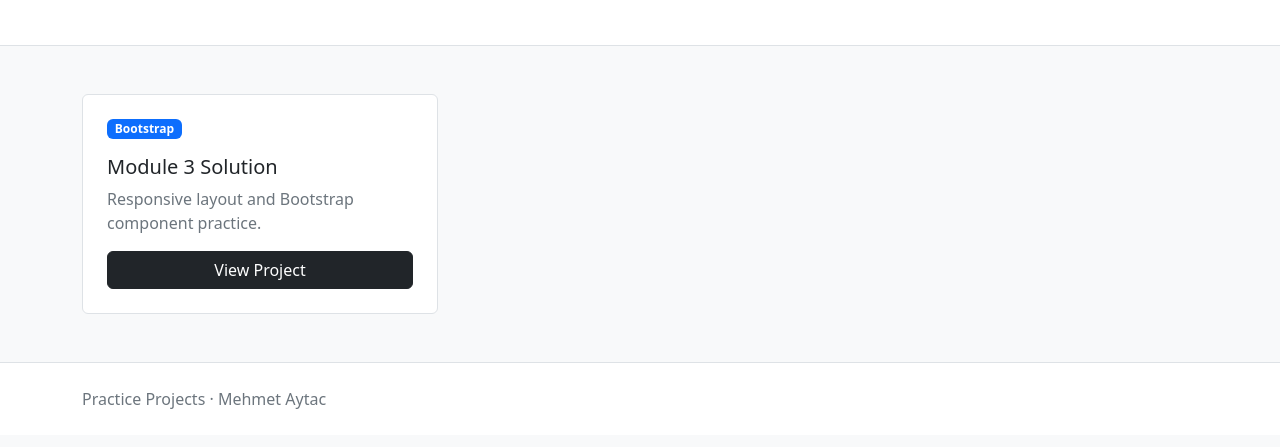
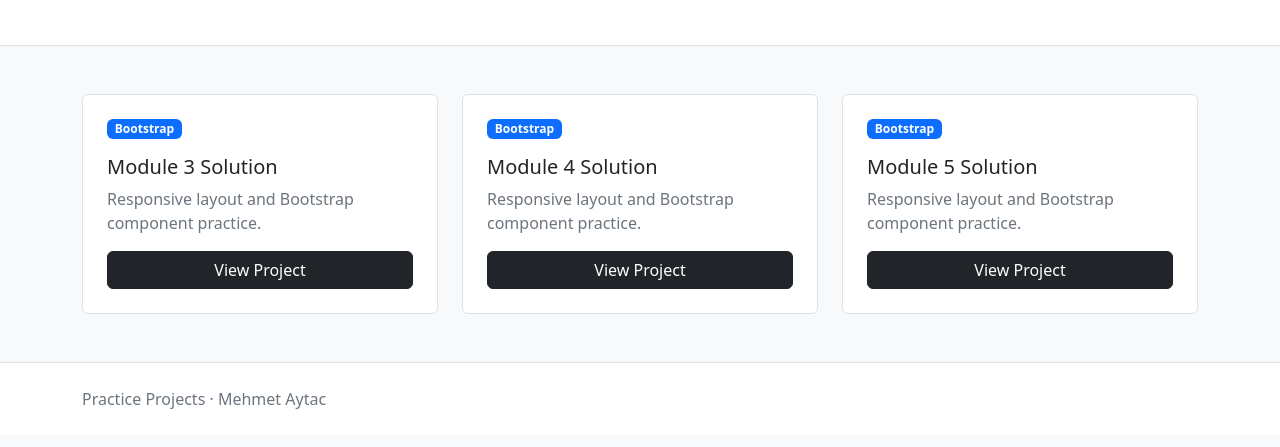
Before and after one commit to Mehmet-Aytac/Practice-Projects, a website: page index.html in a window 1280 px wide. Shown: the part 147-594 px from the top of the page. Drawn offline with nearby package versions, Linux system fonts and the light colour scheme.

Commit message:
update main index

```diff
--- a/index.html
+++ b/index.html
@@ -91,6 +91,66 @@
                 </div>
 
 
+                <!-- Module 4 -->
+
+                <div class="col-12 col-md-6 col-lg-4 project-item" data-category="bootstrap">
+
+                    <div class="card project-card h-100">
+
+                        <div class="card-body d-flex flex-column">
+
+                            <span class="badge text-bg-primary align-self-start mb-3">
+                                Bootstrap
+                            </span>
+
+                            <h2 class="h5 card-title">
+                                Module 4 Solution
+                            </h2>
+
+                            <p class="card-text text-secondary">
+                                Responsive layout and Bootstrap component practice.
+                            </p>
+
+                            <a href="./module4-solution/" class="btn btn-dark mt-auto">
+                                View Project
+                            </a>
+
+                        </div>
+
+                    </div>
+
+                </div>
+
+                <!-- Module 5 -->
+
+                <div class="col-12 col-md-6 col-lg-4 project-item" data-category="bootstrap">
+
+                    <div class="card project-card h-100">
+
+                        <div class="card-body d-flex flex-column">
+
+                            <span class="badge text-bg-primary align-self-start mb-3">
+                                Bootstrap
+                            </span>
+
+                            <h2 class="h5 card-title">
+                                Module 5 Solution
+                            </h2>
+
+                            <p class="card-text text-secondary">
+                                Responsive layout and Bootstrap component practice.
+                            </p>
+
+                            <a href="./assignment5-solution/" class="btn btn-dark mt-auto">
+                                View Project
+                            </a>
+
+                        </div>
+
+                    </div>
+
+                </div>
+
             </div>
 
         </section>
```
